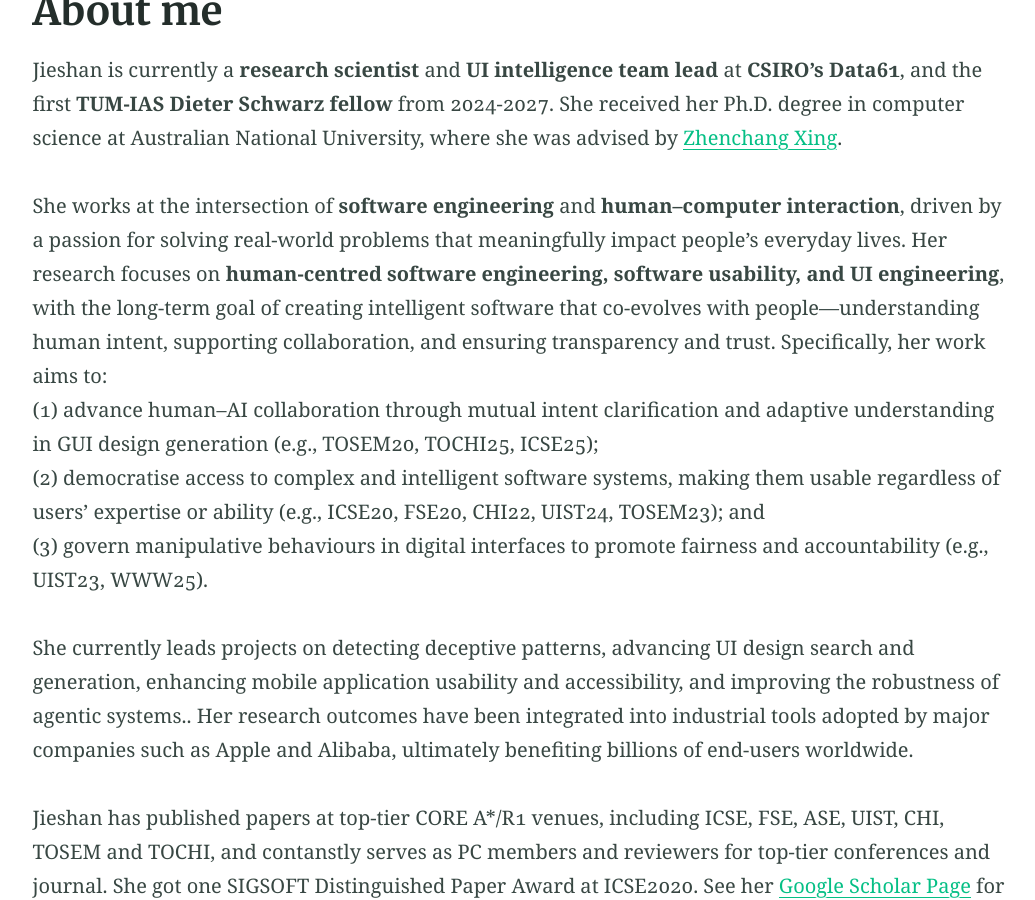
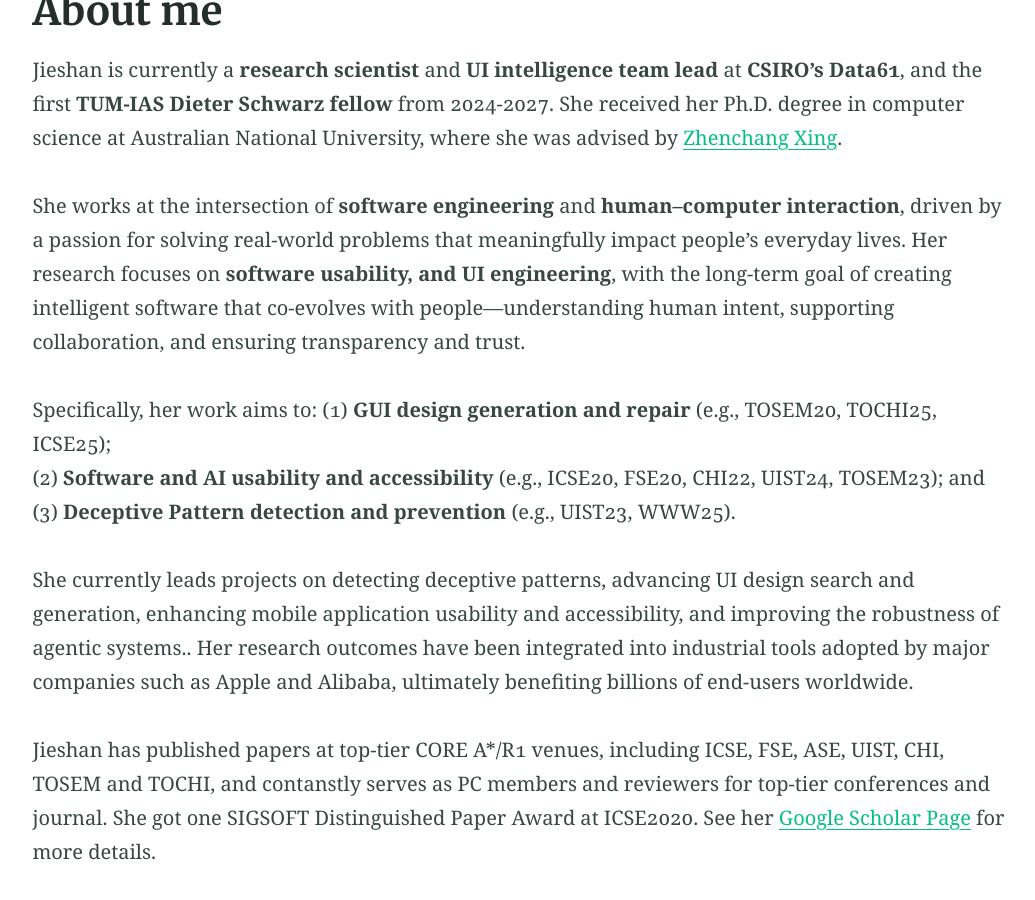
Before and after one commit to chenjshnn/chenjshnn.github.io, a Jekyll site: the page built from index.md, in a window 1280 px wide and 900 px high, scrolled down 530 px. Shown: the whole window, without its empty margins (118-1153 px from the left). Built offline with Jekyll 4.4.1, drawn with Linux system fonts in a browser that asks for light colours.

Commit message:
Update index.md

```diff
--- a/index.md
+++ b/index.md
@@ -16,10 +16,12 @@ Specifically, through UI engineering, my work aims to (1) advance human–AI col
 
 Jieshan is currently a **research scientist** and **UI intelligence team lead** at **CSIRO's Data61**, and the first **TUM-IAS Dieter Schwarz fellow** from 2024-2027. She received her Ph.D. degree in computer science at Australian National University, where she was advised by [Zhenchang Xing](https://cecs.anu.edu.au/people/zhenchang-xing).
 
-She works at the intersection of **software engineering** and **human–computer interaction**, driven by a passion for solving real-world problems that meaningfully impact people’s everyday lives. Her research focuses on **human-centred software engineering, software usability, and UI engineering**, with the long-term goal of creating intelligent software that co-evolves with people—understanding human intent, supporting collaboration, and ensuring transparency and trust. Specifically, her work aims to: <br />
-(1) advance human–AI collaboration through mutual intent clarification and adaptive understanding in GUI design generation (e.g., TOSEM20, TOCHI25, ICSE25); <br />
-(2) democratise access to complex and intelligent software systems, making them usable regardless of users’ expertise or ability (e.g., ICSE20, FSE20, CHI22, UIST24, TOSEM23); and <br />
-(3) govern manipulative behaviours in digital interfaces to promote fairness and accountability (e.g., UIST23, WWW25).
+She works at the intersection of **software engineering** and **human–computer interaction**, driven by a passion for solving real-world problems that meaningfully impact people’s everyday lives. Her research focuses on **software usability, and UI engineering**, with the long-term goal of creating intelligent software that co-evolves with people—understanding human intent, supporting collaboration, and ensuring transparency and trust. <br />
+
+Specifically, her work aims to:
+(1) **GUI design generation and repair** (e.g., TOSEM20, TOCHI25, ICSE25); <br />
+(2) **Software and AI usability and accessibility** (e.g., ICSE20, FSE20, CHI22, UIST24, TOSEM23); and <br />
+(3) **Deceptive Pattern detection and prevention** (e.g., UIST23, WWW25).
 
 She currently leads projects on detecting deceptive patterns, advancing UI design search and generation, enhancing mobile application usability and accessibility, and improving the robustness of agentic systems.. Her research outcomes have been integrated into industrial tools adopted by major companies such as Apple and Alibaba, ultimately benefiting billions of end-users worldwide.
 
```
